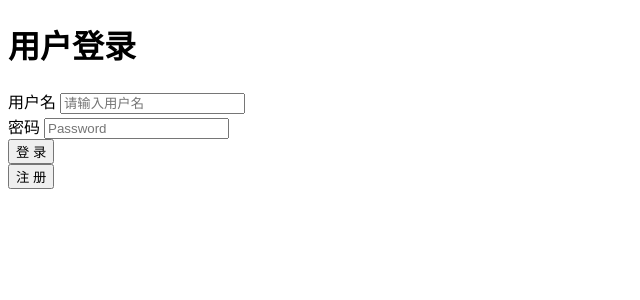
After one commit to suyytib/online, a Flask app: template 在线学习/python/FlaskWeb/templates/登录.html in a window 1280 px wide. The commit adds this page. Shown: the top 300 px of the page, without its empty margins (0-640 px from the left). Run offline with Flask 3, Linux system fonts and the light colour scheme; the template is opened without the code that fills it, so the values that code supplies are empty.

Commit message:
Add files via upload

```diff
--- a/在线学习/python/FlaskWeb/templates/register.html
+++ b/在线学习/python/FlaskWeb/templates/register.html
@@ -4,16 +4,16 @@
     <meta charset="UTF-8">
     <meta http-equiv="X-UA-Compatible" content="IE=edge">
     <meta name="viewport" content="width=device-width, initial-scale=1.0">
-    <title>Document</title>
+    <title>在线学习</title>
 </head>
 <body>
     <h1>用户注册</h1>
     <form action="/register" method="post">
     <div>
-        用户名: <input type="text" name="username"/>
+        用户名: <input type="text" name="username">
     </div>
     <div>
-        密码: <input type="password" name="passwd"/>
+        密码: <input type="password" name="passwd">
     </div>
     <div>
         <input type="button" value="button提交">
--- /dev/null
+++ b/在线学习/python/FlaskWeb/templates/登录.html
@@ -0,0 +1,35 @@
+<!DOCTYPE html>
+<html lang="en">
+  <head>
+    <meta charset="UTF-8" />
+    <title>在线学习</title>
+  </head>
+
+  <body>
+    <div>
+      <div>
+        <h1>用户登录</h1>
+      </div>
+      <div>
+        <form>
+          <div>
+            <label>用户名</label>
+            <input type="email" placeholder="请输入用户名" />
+          </div>
+          <div>
+            <label>密码</label>
+            <input type="password" placeholder="Password" />
+          </div>
+          <div>
+            <button type="submit">登 录</button>
+          </div>
+        </form>
+        <div>
+          <a href="./register.html">
+            <button type="submit">注 册</button>
+          </a>
+        </div>
+      </div>
+    </div>
+  </body>
+</html>
```
Also changed, not shown: 在线学习/python/FlaskWeb/web.py (+1 -7 lines).
